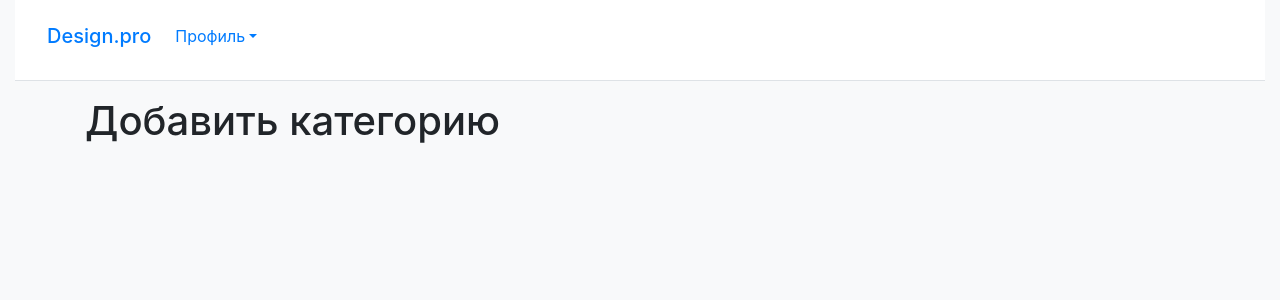
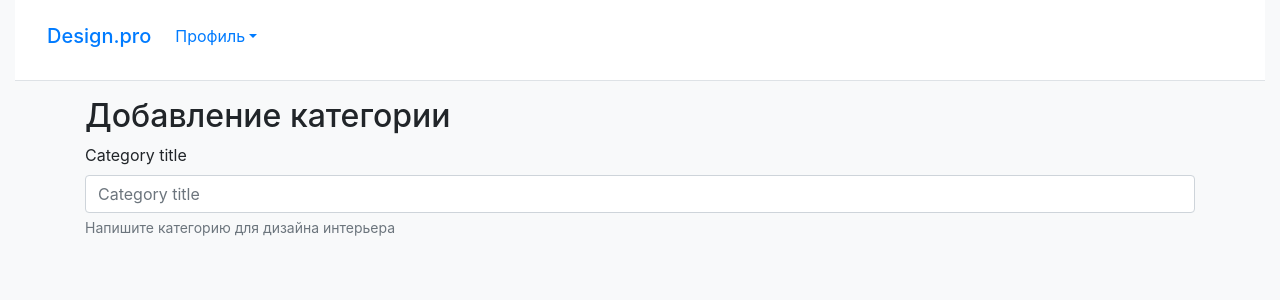
Before and after one commit to kaluginavioletta/PW.2.-Service-development, a Django app: page /category/add/ in a window 1280 px wide. Shown: the top 300 px of the page. Run offline with Django 4.2, Linux system fonts and the light colour scheme; a user stored in the database is signed in; parts of the project's set-up code (start-up, migrations or seed data) failed here and were passed over; some libraries are stand-ins or nearby versions.

Commit message:
Add category and incomplete realization of consequences

```diff
--- a/local/serv/forms.py
+++ b/local/serv/forms.py
@@ -76,10 +76,10 @@ class RegisterUserForm(forms.ModelForm):
            user.save()
        return user
 
-class ChangeStatus(forms.ModelForm):
-    class Meta:
-        model = DesignRequest
-        fields = ['status']
+# class ChangeStatusCompleted(forms.ModelForm):
+#     class Meta:
+#         model = DesignRequest
+#         fields = ['status', 'image_design']
 
 class RequestForm(forms.ModelForm):
     user = forms.HiddenInput()
--- a/local/serv/templates/admin/add_category.html
+++ b/local/serv/templates/admin/add_category.html
@@ -1,5 +1,16 @@
 {% extends "layout/basic.html" %}
 
+
+{% load bootstrap4 %}
+
+
+{% block title %} Добавление категории {% endblock %}
 {% block content %}
-  <h1>Добавить категорию</h1>
+<h2>Добавление категории</h2>
+<form method="post" enctype="multipart/form-data">
+   {% csrf_token %}
+   {% bootstrap_form form layout='horizontal' %}
+   {% buttons submit='Добавить' %} {% endbuttons %}
+</form>
+
 {% endblock %}
--- a/local/serv/templates/admin/category_list.html
+++ b/local/serv/templates/admin/category_list.html
@@ -2,9 +2,12 @@
 
 {% block content %}
   <h1>Список категорий</h1>
+<button type="button" class="btn btn-outline-primary"><a href="{% url 'serv:add_category' %}">Добавить</a></button>
   <ul>
     {% for category in categories %}
-      <li>{{ category.name }}</li>
+      <li>{{ category.category_title }}
+            <button type="button" class="btn btn-outline-danger"><a href="{% url 'serv:delete_category' id=category.id %}">Удалить</a></button>
+      </li>
     {% endfor %}
   </ul>
 {% endblock %}
--- a/local/serv/templates/layout/basic.html
+++ b/local/serv/templates/layout/basic.html
@@ -20,8 +20,8 @@
         <div class="dropdown-menu">
             <a class="dropdown-item" href="{% url 'serv:profile' %}">Мои заявки</a>
             {% if user.is_staff %}
-                <a class="dropdown-item" href="{% url 'serv:add_category' %}">Добавление категории</a>
-                <a class="dropdown-item" href="{% url 'serv:request_detail' %}">Статус заявки</a>
+                <a class="dropdown-item" href="{% url 'serv:category_list' %}">Список категорий</a>
+                <a class="dropdown-item" href="{% url 'serv:change_status' %}">Смена статуса</a>
             {% endif %}
             <div class="dropdown-divider"></div>
             <a class="dropdown-item" href="{% url 'serv:logout' %}">Выйти</a>
--- a/local/serv/urls.py
+++ b/local/serv/urls.py
@@ -1,6 +1,6 @@
 from django.urls import path
 from .views import index, profile, ServLogoutView, register, LoginUser, request_add, design_request_list, \
-   request_detail, change_status, category_list, add_category, delete_category
+   request_detail, change_status, category_list, add_category, DeleteCategoryView
 from .views import DeleteRequestView
 
 app_name = 'serv'
@@ -16,8 +16,8 @@ urlpatterns = [
    path('request/delete/<int:id>/', DeleteRequestView.as_view(), name='profile_request_delete'),
    path('request/list/', design_request_list, name='design_request_list'),
    path('request/detail/', request_detail, name='request_detail'),
-   path('change_status/<int:request_id>/', change_status, name='change_status'),
+   path('status/change_status/', change_status, name='change_status'),
    path('category/list/', category_list, name='category_list'),
    path('category/add/', add_category, name='add_category'),
-   path('request/delete/', delete_category, name='delete_category'),
+   path('category/delete/<int:id>/', DeleteCategoryView.as_view(), name='delete_category'),
 ]
--- a/local/serv/views.py
+++ b/local/serv/views.py
@@ -28,7 +28,8 @@ from .models import DesignRequest, ServUser, Category
 def index(request):
     design_requests = DesignRequest.objects.filter(status='Выполнено').order_by('-timestamp')[:4]
     in_progress_count = DesignRequest.objects.filter(status='Принято в работу').count()
-    return render(request, 'main/index.html', {'design_requests': design_requests, 'in_progress_count': in_progress_count})
+    return render(request, 'main/index.html', {'design_requests': design_requests,
+                                               'in_progress_count': in_progress_count})
 
 
 class LoginUser(ServUser, LoginView):
@@ -49,7 +50,6 @@ def register(request):
     if request.method == 'POST':
         form = RegisterUserForm(request.POST)
         if form.is_valid():
-            # Create User object
             ServUser.objects.create_user(
                 username=form.cleaned_data['username'],
                 password=form.cleaned_data['password'],
@@ -87,7 +87,7 @@ def request_add(request):
 class DeleteRequestView(LoginRequiredMixin, DeleteView):
    pk_url_kwarg = 'id'
    model = DesignRequest
-   template_name = 'requests/profile_request_delete.html'
+   template_name = 'requests/category_delete.html'
    success_url = reverse_lazy('serv:profile')
 
 @login_required
@@ -99,9 +99,10 @@ def request_detail(request, id):
     req = get_object_or_404(DesignRequest, id=id)
     return render(request, 'admin/request_detail.html', {'request': req})
 
-def change_status(request, request_id):
-    design_request = get_object_or_404(DesignRequest, request_id=request_id)
-    if design_request.status == 'Новая':
+
+def change_status(request):
+    design_request = DesignRequest.objects.filter(status='Новая').first()
+    if design_request:
         if request.method == 'POST':
             form = ChangeStatus(request.POST, request.FILES)
             if form.is_valid():
@@ -109,31 +110,33 @@ def change_status(request, request_id):
                 design_request.photo = form.cleaned_data['photo']
                 design_request.save()
                 messages.success(request, 'Статус заявки изменен на "Выполнено"')
-                return redirect('serv:profile')
+                return redirect('serv:change_status')
+            else:
+                form = ChangeStatus()
+            return render(request, 'admin/change_status.html', {'form': form})
         else:
-            form = RequestForm()
-        return render(request, 'requests/change_status_to_completed.html', {'form': form})
-    else:
-        messages.error(request, 'Нельзя изменить статус заявки с другим статусом')
-        return redirect('serv:profile')
+            messages.error(request, 'Нельзя изменить статус заявки с другим статусом')
+            return redirect('serv:change_status')
+
 
 
 
 def category_list(request):
     categories = Category.objects.all()
-    return render(request, 'category_list.html', {'categories': categories})
+    return render(request, 'admin/category_list.html', {'categories': categories})
 
 def add_category(request):
     if request.method == 'POST':
         form = CategoryForm(request.POST)
         if form.is_valid():
             form.save()
-            return redirect('category_list')
+            return redirect('serv:category_list')
     else:
         form = CategoryForm()
     return render(request, 'admin/add_category.html', {'form': form})
 
-def delete_category(category_id):
-    category = get_object_or_404(Category, id=category_id)
-    category.delete()
-    return redirect('category_list')
+class DeleteCategoryView(LoginRequiredMixin, DeleteView):
+   pk_url_kwarg = 'id'
+   model = Category
+   template_name = 'admin/category_delete.html'
+   success_url = reverse_lazy('serv:category_list')
```
Also changed, not shown: local/serv/models.py (+2 -6 lines), local/serv/templates/admin/category_delete.html (added, +17 -0 lines), local/serv/templates/main/profile.html (+11 -4 lines), local/db.sqlite3, local/media/design_photos/design1_jcdaNnb.jpg (added).
